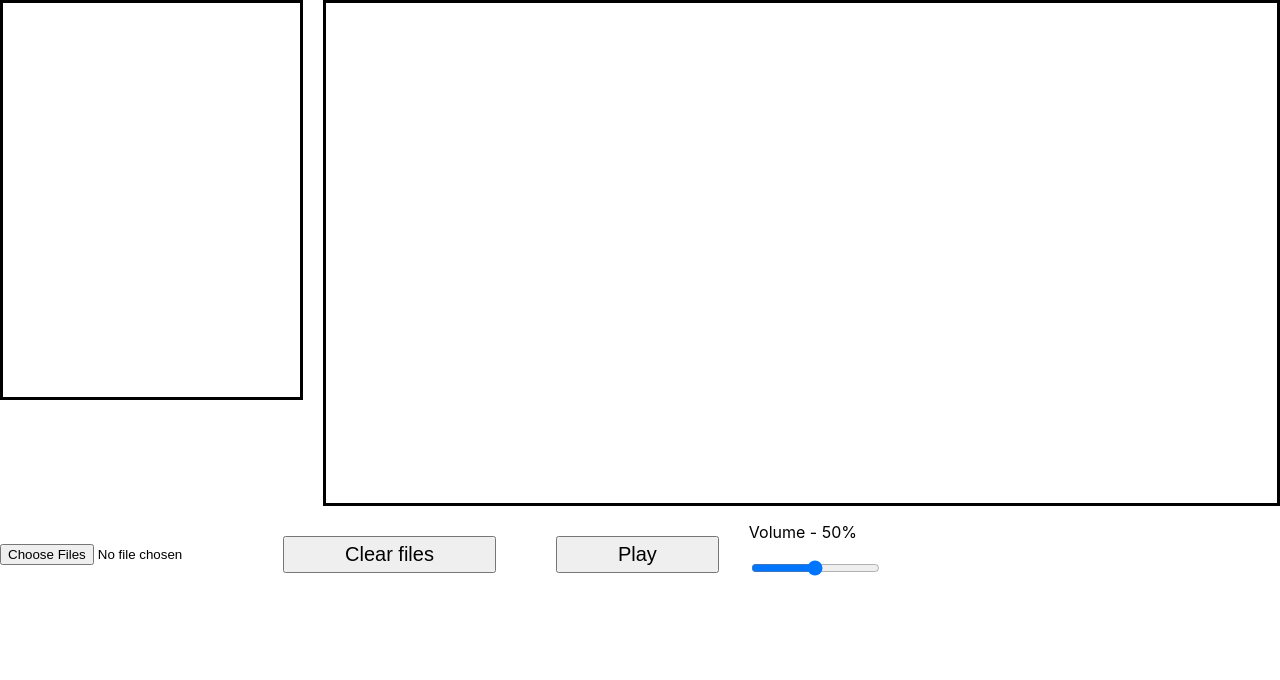
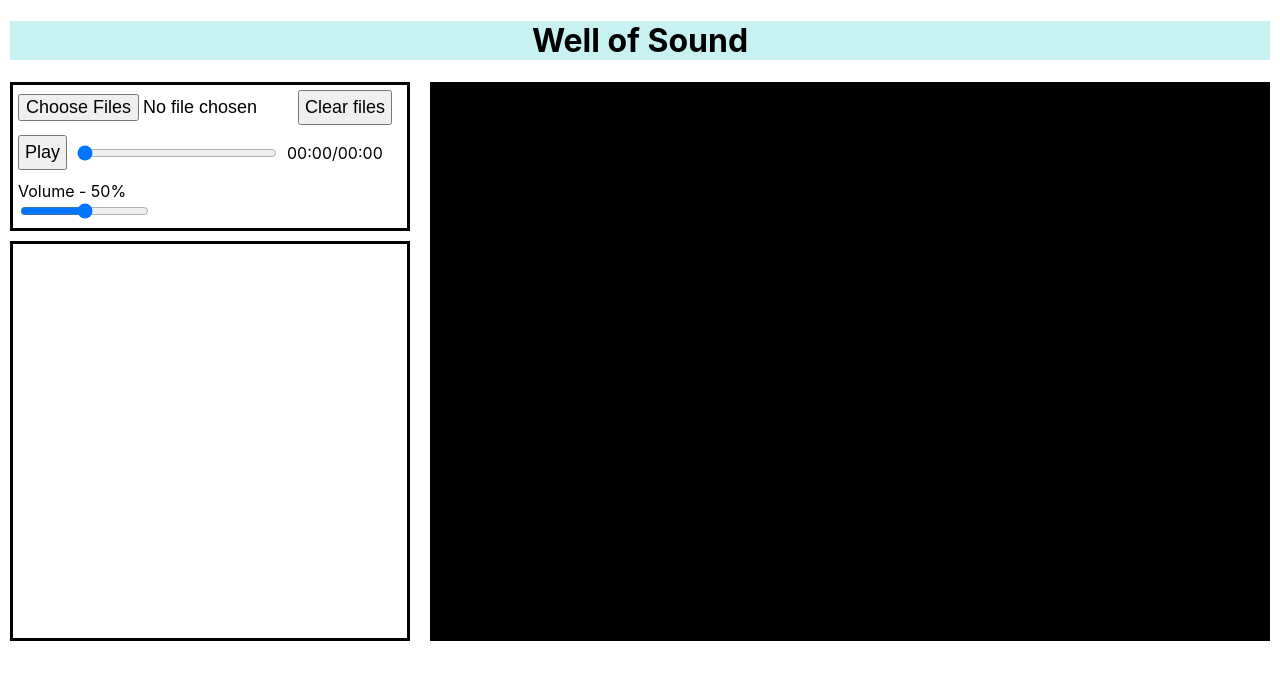
Before and after one commit to nudabagana/well-of-sound, a Next.js app: page / in a window 1280 px wide. Shown: the top 680 px of the page. Built offline with nearby package versions, Linux system fonts and the light colour scheme.

Commit message:
code reorganization. Song progress bar. Auto play. Controls UI reorganization.

```diff
--- a/components/Controls.tsx
+++ b/components/Controls.tsx
@@ -1,4 +1,12 @@
-import { ChangeEvent, Dispatch, FC, SetStateAction } from "react";
+import {
+  ChangeEvent,
+  Dispatch,
+  FC,
+  SetStateAction,
+  useEffect,
+  useState,
+} from "react";
+import { formatS } from "../utils/timeUtils";
 
 type Props = {
   onFiles(event: ChangeEvent<HTMLInputElement>): void;
@@ -7,6 +15,7 @@ type Props = {
   pause(): void;
   volume: { val: number; set: Dispatch<SetStateAction<number>> };
   isPlaying: boolean;
+  player?: HTMLAudioElement | null;
 };
 
 const Controls: FC<Props> = ({
@@ -16,21 +25,48 @@ const Controls: FC<Props> = ({
   pause,
   volume,
   isPlaying,
+  player,
 }) => {
+  const [duration, setDuration] = useState<number>();
+  const [playTime, setPlayTime] = useState<number>(0);
+
+  useEffect(() => {
+    if (player) {
+      player.ondurationchange = (ev) => {
+        setDuration(Math.floor(player.duration));
+      };
+      player.ontimeupdate = (ev) => {
+        setPlayTime(Math.floor(player.currentTime));
+      };
+    }
+  }, [player]);
+
   return (
     <div
       style={{
         display: "flex",
-        alignContent: "center",
+        flexDirection: "column",
+        flexWrap: "wrap",
+        alignItems: "start",
+        gap: "10px",
+        border: "solid 3px black",
+        padding: "5px",
+        marginBottom: "10px",
       }}
     >
+      <div style={{ display: "flex", alignItems: "start" }}>
         <input
           type="file"
           name="myImage"
           accept="*"
           multiple
           onChange={onFiles}
-        style={{ marginTop: "auto", marginBottom: "auto" }}
+          style={{
+            marginTop: "auto",
+            marginBottom: "auto",
+            fontSize: "18px",
+            width: "280px",
+          }}
           onClick={(event) => {
             if (event.target instanceof HTMLInputElement) {
               event.target.value = "";
@@ -39,26 +75,44 @@ const Controls: FC<Props> = ({
         />
         <button
           style={{
-          margin: "30px",
-          fontSize: "20px",
-          padding: "5px 60px",
+            fontSize: "18px",
+            padding: "5px",
           }}
           onClick={clearFiles}
         >
           Clear files
         </button>
+      </div>
+      <div style={{ display: "flex", alignItems: "center" }}>
         <button
           style={{
-          margin: "30px",
-          fontSize: "20px",
-          padding: "5px 60px",
+            fontSize: "18px",
+            padding: "5px",
           }}
           onClick={isPlaying ? pause : play}
         >
           {isPlaying ? "Pause" : "Play"}
         </button>
+        <div style={{ display: "flex", alignItems: "center" }}>
+          <input
+            type="range"
+            min={0}
+            max={duration}
+            value={playTime}
+            style={{ width: "200px", margin: "10px" }}
+            onChange={(e) => {
+              if (player) {
+                player.currentTime = Number(e.target.value);
+              }
+            }}
+          />
           <div>
-        <p>Volume - {volume.val}%</p>
+            {formatS(playTime)}/{formatS(duration)}
+          </div>
+        </div>
+      </div>
+      <div>
+        <p style={{ margin: "0px" }}>Volume - {volume.val}%</p>
         <input
           type="range"
           min="0"
--- a/pages/index.tsx
+++ b/pages/index.tsx
@@ -13,7 +13,6 @@ const Home: NextPage = () => {
   const [volume, setVolume] = useState(50);
   const [isPlaying, setIsPlaying] = useState(false);
   const canvasRef = useRef<HTMLCanvasElement>(null);
-  canvasRef.current;
 
   useEffect(() => {
     if (!player) {
@@ -21,6 +20,22 @@ const Home: NextPage = () => {
     }
     player.volume = volume / 100;
   }, [volume, player]);
+
+  useEffect(() => {
+    if (!player) {
+      return;
+    }
+    player.onended = () =>
+      play({
+        player,
+        setCurrFile,
+        audioFiles,
+        currFile: undefined,
+        setIsPlaying,
+        setPlayer,
+        canvas: canvasRef.current,
+      });
+  }, [player, audioFiles]);
 
   const onFiles = (event: ChangeEvent<HTMLInputElement>) => {
     const files = event.target.files;
@@ -35,13 +50,36 @@ const Home: NextPage = () => {
   const clearFiles = () => setAudioFiles(undefined);
 
   return (
-    <div>
+    <div style={{ margin: "10px" }}>
       <Head>
         <title>Well of Sound</title>
         <meta name="description" content="Music visualizer." />
         <link rel="icon" href="/favicon.ico" />
       </Head>
+      <h1 style={{ textAlign: "center", background: "#c8f1f1" }}>
+        Well of Sound
+      </h1>
       <div style={{ display: "flex", gap: "20px" }}>
+        <div>
+          <Controls
+            clearFiles={clearFiles}
+            onFiles={onFiles}
+            play={() =>
+              play({
+                player,
+                setCurrFile,
+                audioFiles,
+                currFile,
+                setIsPlaying,
+                setPlayer,
+                canvas: canvasRef.current,
+              })
+            }
+            pause={() => pause({ player, setIsPlaying })}
+            volume={{ val: volume, set: setVolume }}
+            isPlaying={isPlaying}
+            player={player}
+          />
           <div
             style={{
               height: "400px",
@@ -67,6 +105,7 @@ const Home: NextPage = () => {
                         setIsPlaying,
                         setPlayer,
                         canvas: canvasRef.current,
+                        songToPlay: file,
                       })
                     )
                   }
@@ -80,31 +119,14 @@ const Home: NextPage = () => {
               );
             })}
           </div>
+        </div>
         <div style={{ border: "solid 3px black", width: "100%" }}>
           <canvas
             ref={canvasRef}
-            style={{ width: "100%", height: "100%", paddingTop: "20px" }}
+            style={{ width: "100%", height: "100%", background: "black" }}
           ></canvas>
         </div>
       </div>
-      <Controls
-        clearFiles={clearFiles}
-        onFiles={onFiles}
-        play={() =>
-          play({
-            player,
-            setCurrFile,
-            audioFiles,
-            currFile,
-            setIsPlaying,
-            setPlayer,
-            canvas: canvasRef.current,
-          })
-        }
-        pause={() => pause({ player, setIsPlaying })}
-        volume={{ val: volume, set: setVolume }}
-        isPlaying={isPlaying}
-      />
     </div>
   );
 };
--- a/utils/HomeUtils.ts
+++ b/utils/HomeUtils.ts
@@ -1,4 +1,5 @@
 import { Dispatch, SetStateAction } from "react";
+import clrUtils from "./clrUtils";
 
 type setNewSongProps = {
   player?: HTMLAudioElement;
@@ -71,6 +72,7 @@ type playProps = {
   setIsPlaying: Dispatch<SetStateAction<boolean>>;
   setPlayer: Dispatch<SetStateAction<HTMLAudioElement | undefined>>;
   canvas?: HTMLCanvasElement | null;
+  songToPlay?: File;
 };
 
 const play = ({
@@ -81,6 +83,7 @@ const play = ({
   setIsPlaying,
   canvas,
   setPlayer,
+  songToPlay,
 }: playProps) => {
   let playerObj = player;
   if (!audioFiles) {
@@ -91,7 +94,13 @@ const play = ({
     playerObj = initialize({ setPlayer, canvas });
   }
 
-  if (!currFile) {
+  if (songToPlay) {
+    setNewSong({
+      file: songToPlay,
+      player: playerObj,
+      setCurrFile,
+    });
+  } else if (!currFile) {
     setNewSong({
       file: audioFiles[Math.floor(Math.random() * audioFiles.length)],
       player: playerObj,
@@ -108,9 +117,19 @@ type initializeProps = {
   canvas?: HTMLCanvasElement | null;
 };
 
+const CLRS = [
+  "#ff2c2c",
+  "#ffb62a",
+  "#d5ff00",
+  "#0dff00",
+  "#00f0ff",
+  "#0011ff",
+  "#80f",
+  "#ff0067",
+];
+
 const initialize = ({ setPlayer, canvas }: initializeProps) => {
   const player = new Audio();
-  player.onended = () => console.log("Song ended");
   setPlayer(player);
 
   const ctx = canvas?.getContext("2d");
@@ -127,17 +146,28 @@ const initialize = ({ setPlayer, canvas }: initializeProps) => {
   const dataArr = new Uint8Array(bufferLength);
 
   const barWidth = canvas.width / bufferLength;
-  let barHeight;
-  let x = 0;
+  const startMS = Date.now();
+  ctx.fillStyle = "red";
+  let lastChange = 0;
 
   const animate = () => {
-    x = 0;
+    const passedS = Math.floor((Date.now() - startMS) / 1000);
+    if (passedS % 3 === 0 && lastChange !== passedS) {
+      ctx.fillStyle = clrUtils.getRandomClr();
+      lastChange = passedS;
+    }
+    let x = 0;
     ctx.clearRect(0, 0, canvas.width, canvas.height);
     analyser.getByteFrequencyData(dataArr);
+
     for (let i = 0; i < bufferLength; i++) {
-      barHeight = dataArr[i];
-      ctx.fillStyle = "cyan";
-      ctx.fillRect(x, canvas.height - barHeight, barWidth, barHeight);
+      const barHeight = dataArr[i] / 255;
+      ctx.fillRect(
+        x,
+        canvas.height * (1 - barHeight) * 0.9,
+        barWidth,
+        canvas.height
+      );
       x += barWidth;
     }
     requestAnimationFrame(animate);
--- /dev/null
+++ b/utils/timeUtils.ts
@@ -0,0 +1,5 @@
+export const formatS = (s?: number) =>
+  s ? `${zeroPad(Math.floor(s / 60), 2)}:${zeroPad(s % 60, 2)}` : `00:00`;
+
+const zeroPad = (num: number, places: number) =>
+  String(num).padStart(places, "0");
```
Lines whose indentation alone changed are shown as unchanged.
